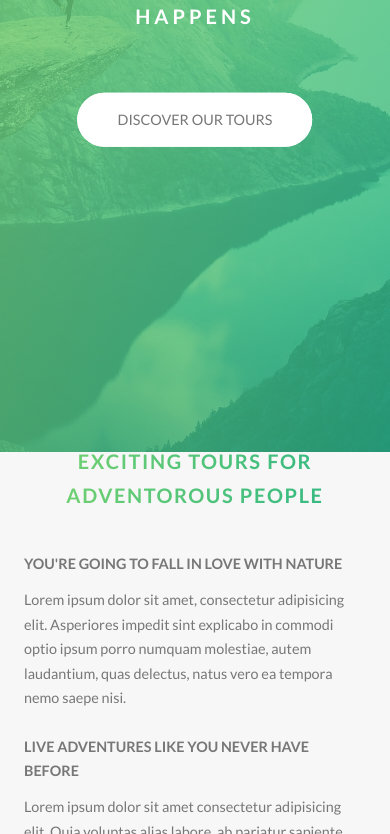
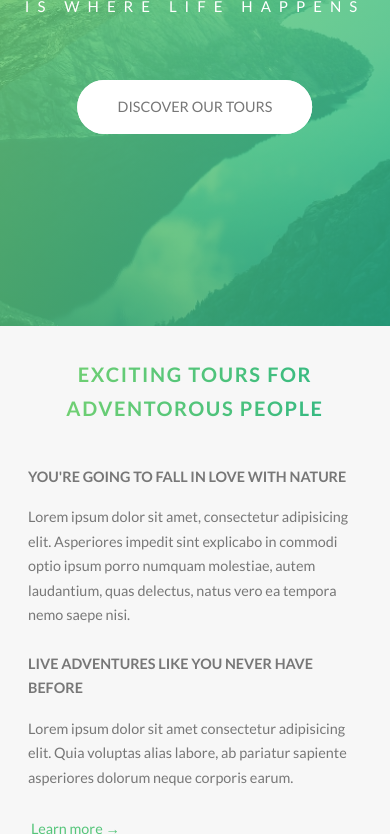
Before and after one commit to danlakelake/NatoursLP, a website: page index.html in a window 390 px wide. Shown: the part 265-1099 px from the top of the page. Drawn offline with Linux system fonts and the light colour scheme.

Commit message:
feat: finish responsive layouts for tab-land, tab-port, and phone

```diff
--- a/index.html
+++ b/index.html
@@ -132,7 +132,7 @@
           <div class="col-1-of-4">
             <div class="feature-box">
               <i class="feature-box__icon icon-basic-world"></i>
-              <h3 class="heading-tertiary u-margin-bottom-small">
+              <h3 class="heading-tertiary u-margin-bottom-tiny">
                 Explore the world
               </h3>
               <p class="feature-box__text">
@@ -144,9 +144,7 @@
           <div class="col-1-of-4">
             <div class="feature-box">
               <i class="feature-box__icon icon-basic-compass"></i>
-              <h3 class="heading-tertiary u-margin-bottom-small">
-                Meet nature
-              </h3>
+              <h3 class="heading-tertiary u-margin-bottom-tiny">Meet nature</h3>
               <p class="feature-box__text">
                 Lorem ipsum dolor sit amet consectetur adipisicing elit. Quia
                 voluptas alias labore.
@@ -156,7 +154,7 @@
           <div class="col-1-of-4">
             <div class="feature-box">
               <i class="feature-box__icon icon-basic-map"></i>
-              <h3 class="heading-tertiary u-margin-bottom-small">
+              <h3 class="heading-tertiary u-margin-bottom-tiny">
                 Find your way
               </h3>
               <p class="feature-box__text">
@@ -168,7 +166,7 @@
           <div class="col-1-of-4">
             <div class="feature-box">
               <i class="feature-box__icon icon-basic-heart"></i>
-              <h3 class="heading-tertiary u-margin-bottom-small">
+              <h3 class="heading-tertiary u-margin-bottom-tiny">
                 Live a healthier life
               </h3>
               <p class="feature-box__text">
@@ -307,7 +305,7 @@
               <figcaption class="story__caption">Mary Smith</figcaption>
             </figure>
             <div class="story__text">
-              <h3 class="heading-tertiary u-margin-bottom-small">
+              <h3 class="heading-tertiary u-margin-bottom-tiny">
                 I had the best week ever with my family
               </h3>
               <p>
@@ -331,7 +329,7 @@
               <figcaption class="story__caption">Jack Willson</figcaption>
             </figure>
             <div class="story__text">
-              <h3 class="heading-tertiary u-margin-bottom-small">
+              <h3 class="heading-tertiary u-margin-bottom-tiny">
                 WOW! My life is completely different now
               </h3>
               <p>
--- a/sass/base/_typography.scss
+++ b/sass/base/_typography.scss
@@ -10,6 +10,7 @@
   text-transform: uppercase;
   backface-visibility: hidden;
   margin-bottom: 60px;
+  text-align: center;
 
   &--main {
     display: block;
@@ -18,9 +19,13 @@
     letter-spacing: 35px;
     animation: $title-animation-left;
 
+    @include respond(tab-land) {
+      font-size: 50px;
+    }
+
     @include respond(phone) {
-      letter-spacing: 1rem;
-      font-size: 5rem;
+      font-size: 40px;
+      letter-spacing: 2rem;
     }
   }
 
@@ -31,8 +36,14 @@
     letter-spacing: 17.4px;
     animation: $title-animation-right;
 
+    @include respond(tab-land) {
+      letter-spacing: 1.7rem;
+      font-weight: 400;
+    }
+
     @include respond(phone) {
-      letter-spacing: 0.5rem;
+      letter-spacing: 1rem;
+      font-size: 15px;
     }
   }
 }
--- a/sass/base/_utilities.scss
+++ b/sass/base/_utilities.scss
@@ -3,8 +3,11 @@
 }
 
 // Margin Bottom's
+.u-margin-bottom-tiny {
+  margin-bottom: 1.5rem !important;
+}
 .u-margin-bottom-small {
-  margin-bottom: 1.5rem !important;
+  margin-bottom: 2rem !important;
 }
 .u-margin-bottom-regular {
   margin-bottom: 3rem !important;
--- a/sass/layout/_footer.scss
+++ b/sass/layout/_footer.scss
@@ -15,11 +15,19 @@
     @include respond(tab-port) {
       margin-bottom: 6rem;
     }
+
+    @include respond(phone) {
+      margin-bottom: 4rem;
+    }
   }
 
   &__logo {
     width: 15rem;
     height: auto;
+
+    @include respond(phone) {
+      width: 10rem;
+    }
   }
 
   &__navigation {
--- a/sass/layout/_header.scss
+++ b/sass/layout/_header.scss
@@ -10,6 +10,7 @@
   @include respond(phone) {
     -webkit-clip-path: polygon(0 0, 100% 0, 100% 85vh, 0 100%);
     clip-path: polygon(0 0, 100% 0, 100% 85vh, 0 100%);
+    height: 70vh;
   }
 
   &__logo-box {
@@ -20,10 +21,25 @@
 
   &__logo {
     height: 35px;
+
+    @include respond(tab-land) {
+      height: 30px;
+    }
+
+    @include respond(phone) {
+      height: 25px;
+    }
   }
 
   &__text-box {
     @include centerhv($top: 40%);
     text-align: center;
+
+    @include respond(tab-land) {
+    }
+
+    @include respond(tab-port) {
+      @include centerhv($top: 50%);
+    }
   }
 }
--- a/sass/layout/_popup.scss
+++ b/sass/layout/_popup.scss
@@ -10,34 +10,68 @@
   visibility: hidden;
   transition: $secondary-transition;
 
+  @include respond(tab-land) {
+    padding: 4rem;
+  }
+
   &__content {
     @include centerhv;
     width: 75%;
+    height: auto;
     background-color: $white;
     box-shadow: $box-shadow-card;
     border-radius: $default-border-radius;
-    display: table;
+    display: flex;
     overflow: hidden;
     opacity: 0;
     transform: translate(-50%, -50%) scale(0.25);
     transition: $tertiary-transition 0.2s;
+
+    @include respond(tab-land) {
+      width: calc(100% - 6rem);
+      max-height: calc(100vh - 6rem);
+      flex-direction: column;
+      overflow-y: auto;
+    }
   }
 
   &__left {
     width: 33.33333%;
-    display: table-cell;
+    display: flex;
+    flex-direction: column;
+
+    @include respond(tab-land) {
+      width: 100%;
+    }
   }
 
   &__right {
     width: 66.66667%;
-    display: table-cell;
+    display: flex;
     vertical-align: middle;
+    flex-direction: column;
     padding: 3rem 5rem;
+
+    @include respond(tab-land) {
+      width: 100%;
+    }
+
+    .btn {
+      align-self: flex-start;
+    }
   }
 
   &__img {
-    display: block;
     width: 100%;
+    height: 100%;
+    object-fit: cover;
+
+    @include respond(tab-land) {
+      height: 35rem;
+      &:nth-child(2) {
+        display: none;
+      }
+    }
   }
 
   &__text {
@@ -53,6 +87,10 @@
     -ms-hyphens: auto;
     -webkit-hyphens: auto;
     hyphens: auto;
+
+    @include respond(tab-port) {
+      column-count: 1;
+    }
   }
 
   // Open States
@@ -78,6 +116,10 @@
       display: inline-block;
       transition: $primary-transition;
       line-height: 1;
+
+      @include respond(tab-port) {
+        font-size: 5rem;
+      }
     }
 
     &:hover {
--- a/sass/pages/home.scss
+++ b/sass/pages/home.scss
@@ -4,7 +4,10 @@
   margin-top: -20vh;
 
   @include respond(tab-port) {
-    padding: 20rem 0;
+    padding: 27rem 0.5rem;
+  }
+  @include respond(phone) {
+    padding-top: 25rem;
   }
 }
 
```
Also changed, not shown: css/style.css, 1 other file.
